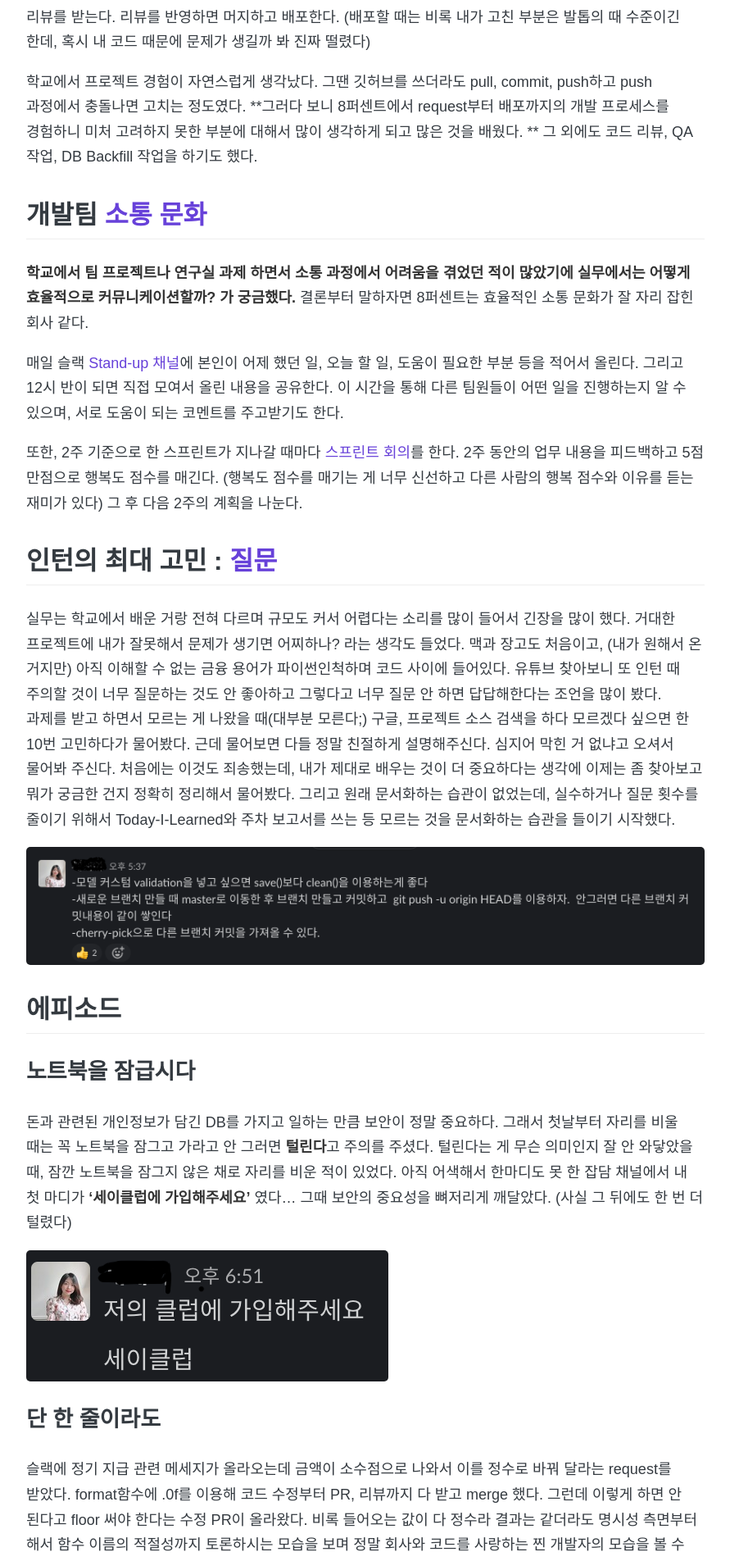
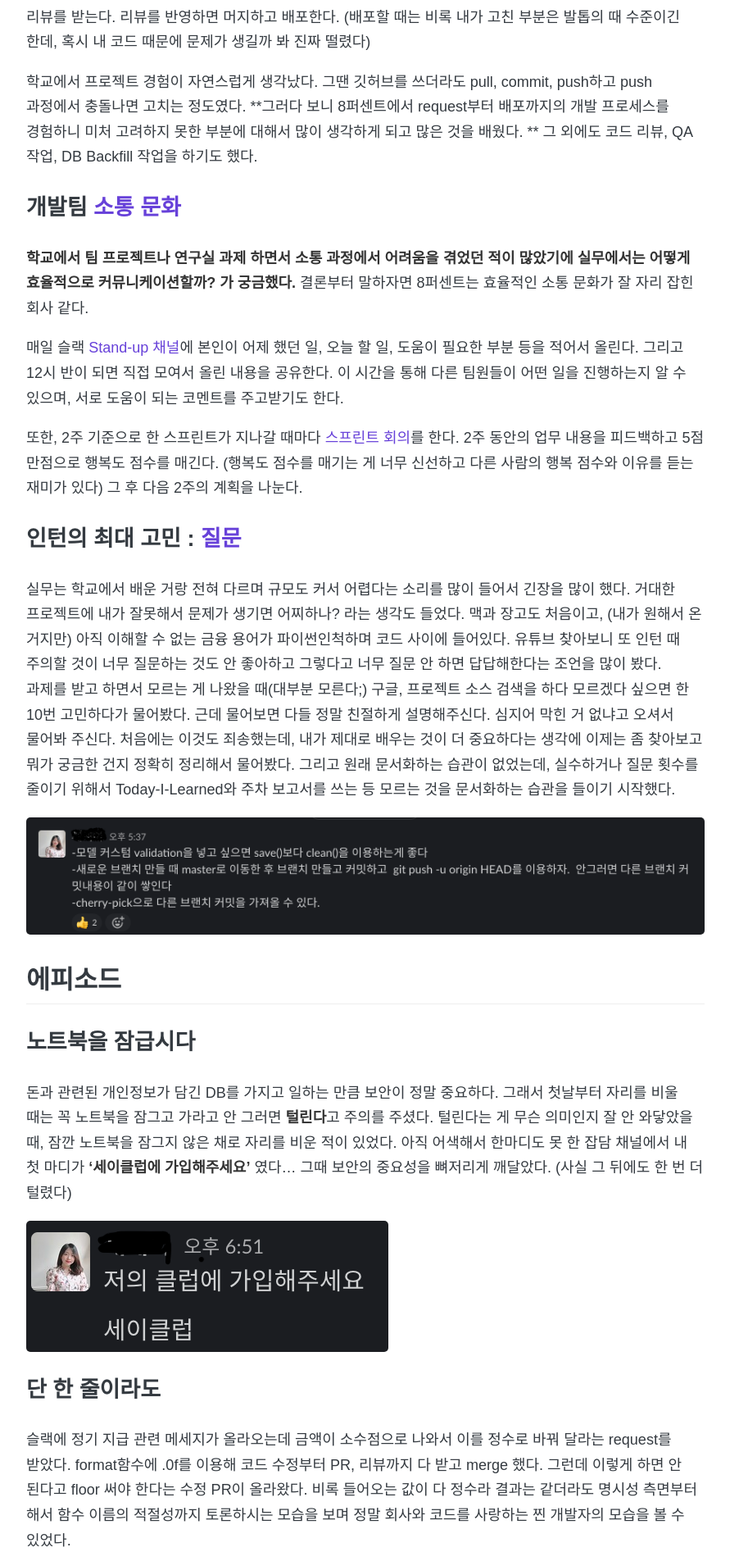
Before and after one commit to 8percent/8percent.github.io, a Jekyll site: the page built from _posts/2020-12-31-internship-review.md, in a window 1280 px wide. Shown: the part 1283-3187 px from the top of the page at 82% size, without its empty margins (194-1085 px from the left). Built offline with Jekyll 4.4.1, drawn with Linux system fonts in a browser that asks for light colours; some web fonts are replaced.

Commit message:
인턴기 2주차 제목 수정

```diff
--- a/_posts/2020-12-31-internship-review.md
+++ b/_posts/2020-12-31-internship-review.md
@@ -18,14 +18,14 @@ description: 첫 출근부터 인턴 최대 고민의 순간까지 8퍼센트
 2주 동안 약 **5가지의 request**를 받아서 했다. 코드 수정 자체는 많지 않고 쉬운 편인데, 장고가 처음이다 보니 프로젝트 구조가 익숙하지 않아 어떤 코드를 고쳐야 하는지가 헷갈렸다. request를 받으면 스스로 찾아보고 그래도 모르는 부분은 다른 팀원분들께 물어보면서 해결했다. 코드 수정하고 안전하게 돌아갈지 꼭 테스트를 해봐야 한다. 로컬로 돌려보고 장고 테스트 코드를 작성해서 테스트해 본다. 그 후 PR을 올려 다른 팀원분들의 리뷰를 받는다. 리뷰를 반영하면 머지하고 배포한다. (배포할 때는 비록 내가 고친 부분은 발톱의 때 수준이긴 한데, 혹시 내 코드 때문에 문제가 생길까 봐 진짜 떨렸다)
 
 학교에서 프로젝트 경험이 자연스럽게 생각났다. 그땐 깃허브를 쓰더라도 pull, commit, push하고 push 과정에서 충돌나면 고치는 정도였다. **그러다 보니 8퍼센트에서 request부터 배포까지의 개발 프로세스를 경험하니 미처 고려하지 못한 부분에 대해서 많이 생각하게 되고 많은 것을 배웠다. ** 그 외에도 코드 리뷰, QA 작업, DB Backfill 작업을 하기도 했다.
-## 개발팀 <span style="color:#6741d9">소통 문화</span>
+### 개발팀 <span style="color:#6741d9">소통 문화</span>
 **학교에서 팀 프로젝트나 연구실 과제 하면서 소통 과정에서 어려움을 겪었던 적이 많았기에 실무에서는 어떻게 효율적으로 커뮤니케이션할까? 가 궁금했다.** 결론부터 말하자면 8퍼센트는 효율적인 소통 문화가 잘 자리 잡힌 회사 같다.
 
 매일 슬랙 <span style="color:#6741d9">Stand-up 채널</span>에 본인이 어제 했던 일, 오늘 할 일, 도움이 필요한 부분 등을 적어서 올린다. 그리고 12시 반이 되면 직접 모여서 올린 내용을 공유한다. 이 시간을 통해 다른 팀원들이 어떤 일을 진행하는지 알 수 있으며, 서로 도움이 되는 코멘트를 주고받기도 한다.
 
 또한, 2주 기준으로 한 스프린트가 지나갈 때마다 <span style="color:#6741d9">스프린트 회의</span>를 한다. 2주 동안의 업무 내용을 피드백하고 5점 만점으로 행복도 점수를 매긴다. (행복도 점수를 매기는 게 너무 신선하고 다른 사람의 행복 점수와 이유를 듣는 재미가 있다) 그 후 다음 2주의 계획을 나눈다.
 
-## 인턴의 최대 고민 : <span style="color:#6741d9">질문</span>
+### 인턴의 최대 고민 : <span style="color:#6741d9">질문</span>
 실무는 학교에서 배운 거랑 전혀 다르며 규모도 커서 어렵다는 소리를 많이 들어서 긴장을 많이 했다. 거대한 프로젝트에 내가 잘못해서 문제가 생기면 어찌하나? 라는 생각도 들었다. 맥과 장고도 처음이고, (내가 원해서 온 거지만) 아직 이해할 수 없는 금융 용어가 파이썬인척하며 코드 사이에 들어있다. 유튜브 찾아보니 또 인턴 때 주의할 것이 너무 질문하는 것도 안 좋아하고 그렇다고 너무 질문 안 하면 답답해한다는 조언을 많이 봤다. 과제를 받고 하면서 모르는 게 나왔을 때(대부분 모른다;) 구글, 프로젝트 소스 검색을 하다 모르겠다 싶으면 한 10번 고민하다가 물어봤다. 근데 물어보면 다들 정말 친절하게 설명해주신다. 심지어 막힌 거 없냐고 오셔서 물어봐 주신다. 처음에는 이것도 죄송했는데, 내가 제대로 배우는 것이 더 중요하다는 생각에 이제는 좀 찾아보고 뭐가 궁금한 건지 정확히 정리해서 물어봤다. 그리고 원래 문서화하는 습관이 없었는데, 실수하거나 질문 횟수를 줄이기 위해서 Today-I-Learned와 주차 보고서를 쓰는 등 모르는 것을 문서화하는 습관을 들이기 시작했다.
 
 ![TIL Channel](/images/internship-1-TIL.png)
```
